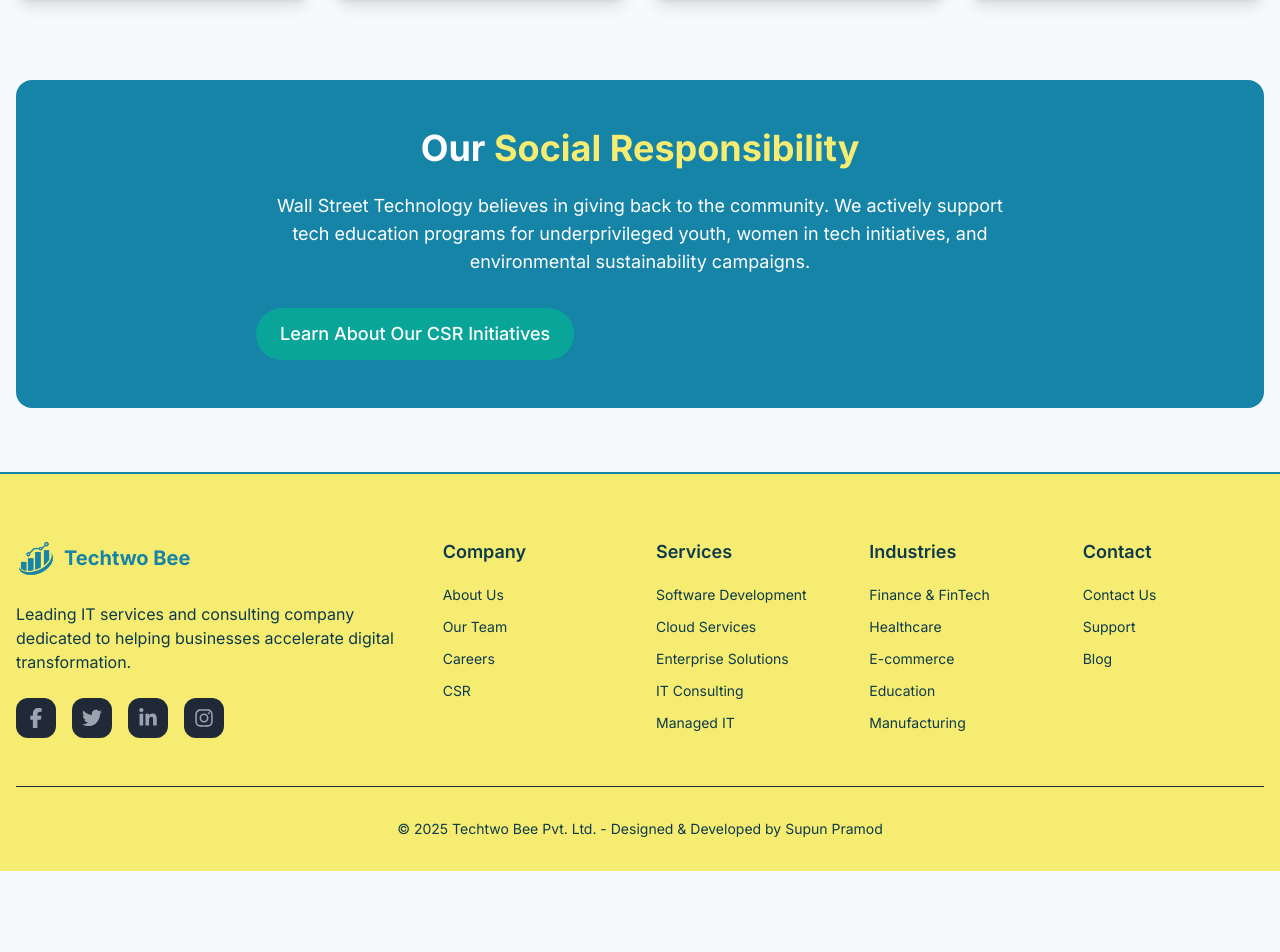
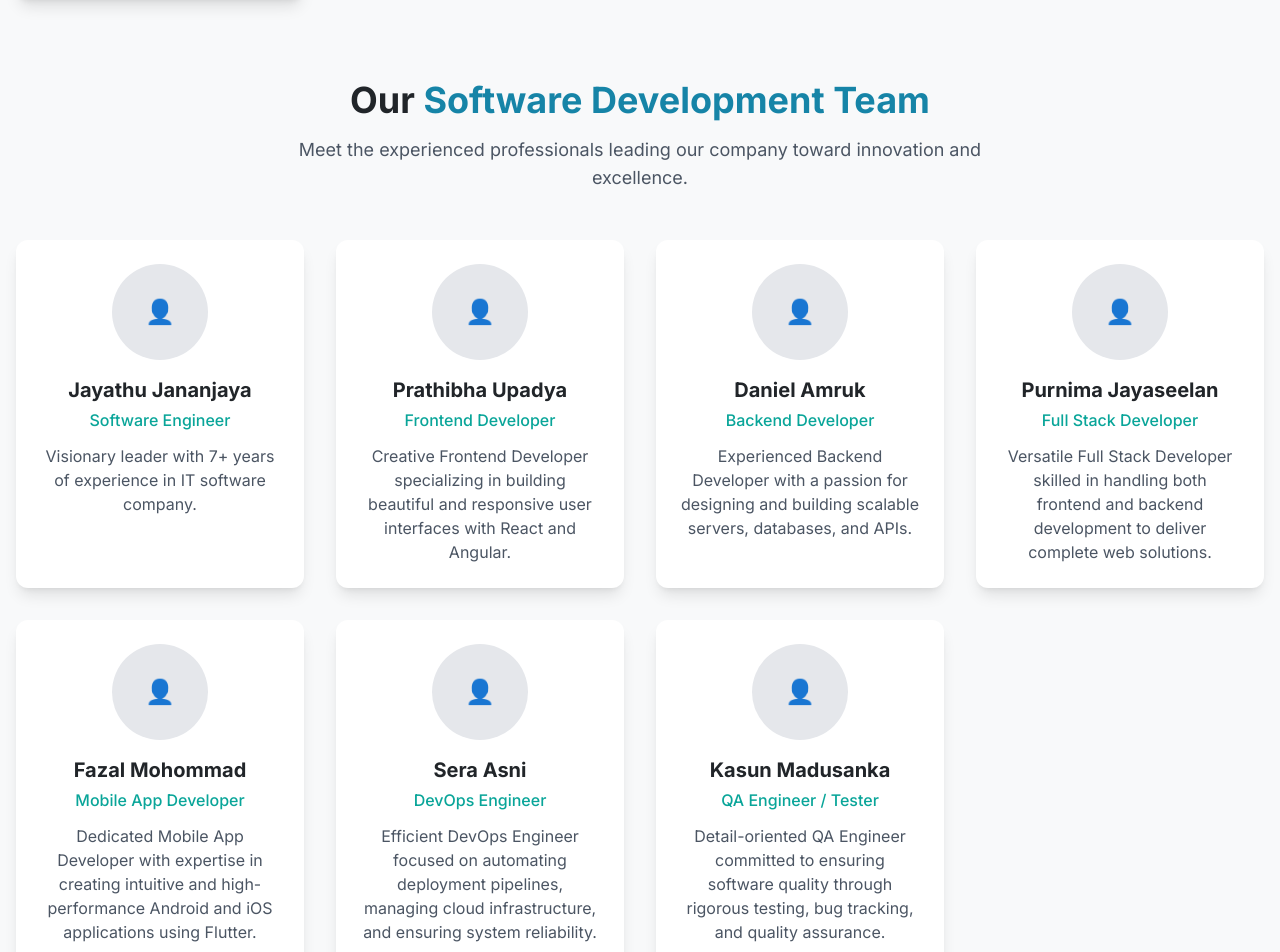
Before and after one commit to supunpramod/Wall-Street-Technology, a React (Vite) app: page /about in a window 1280 px wide. Shown: the part 1580-2532 px from the top of the page. Before the commit the page ends 2451 px from the top, so only its background shows below. Built offline with nearby package versions, Linux system fonts and the light colour scheme.

Commit message:
refactor About component to update team member bios and add Software Development Team section in the layout

```diff
--- a/src/components/layout/Footer.jsx
+++ b/src/components/layout/Footer.jsx
@@ -109,7 +109,7 @@ const Footer = () => {
         </div>
 
         <div className="border-t border-gray-800 mt-8 md:mt-12 pt-6 md:pt-8 text-center text-dark text-sm">
-          <p>&copy; {new Date().getFullYear()} Techtwo Bee Pvt. Ltd. - Designed & Developed by Supun Pramod</p>
+          <p>&copy; {new Date().getFullYear()} Techtwo Bee Pvt. Ltd. - Designed & Developed by Supun Pramod (Techtwo Bee Team)</p>
         </div>
       </div>
     </motion.footer>
--- a/src/components/pages/About.jsx
+++ b/src/components/pages/About.jsx
@@ -8,7 +8,7 @@ const About = () => {
     {
       name: 'Jayani Ishara',
       position: 'CEO',
-      bio: 'Visionary leader with 15+ years of experience in IT strategy and business transformation.',
+      bio: 'Visionary leader with 9+ years of experience in IT strategy and business transformation.',
       image: '/team/jayani.jpg',
     },
     {
@@ -29,6 +29,59 @@ const About = () => {
       bio: 'Operations expert with a focus on process optimization and client satisfaction.',
       image: '/team/hushani.jpg',
     },
+    {
+      name: 'Supun Pramod',
+      position: 'Project Manager',
+      bio: 'Experienced Project Manager dedicated to optimizing processes and ensuring project success from start to finish. Committed to delivering high-quality results and exceeding client expectations',
+      image: '/team/hushani.jpg',
+    },
+  ];
+
+
+
+  const Softwaredevelopmentteam = [
+    {
+    name: 'Jayathu Jananjaya',
+    position: 'Software Engineer',
+    bio: 'Visionary leader with 7+ years of experience in IT software company.',
+    image: '/team/jayathu.jpg',
+  },
+  {
+    name: 'Prathibha Upadya',
+    position: 'Frontend Developer',
+    bio: 'Creative Frontend Developer specializing in building beautiful and responsive user interfaces with React and Angular.',
+    image: '/team/prathibha.jpg',
+  },
+  {
+    name: 'Daniel Amruk',
+    position: 'Backend Developer',
+    bio: 'Experienced Backend Developer with a passion for designing and building scalable servers, databases, and APIs.',
+    image: '/team/daniel.jpg',
+  },
+  {
+    name: 'Purnima Jayaseelan',
+    position: 'Full Stack Developer',
+    bio: 'Versatile Full Stack Developer skilled in handling both frontend and backend development to deliver complete web solutions.',
+    image: '/team/purnima.jpg',
+  },
+  {
+    name: 'Fazal Mohommad',
+    position: 'Mobile App Developer',
+    bio: 'Dedicated Mobile App Developer with expertise in creating intuitive and high-performance Android and iOS applications using Flutter.',
+    image: '/team/fazal.jpg',
+  },
+  {
+    name: 'Sera Asni',
+    position: 'DevOps Engineer',
+    bio: 'Efficient DevOps Engineer focused on automating deployment pipelines, managing cloud infrastructure, and ensuring system reliability.',
+    image: '/team/sera.jpg',
+  },
+  {
+    name: 'Kasun Madusanka',
+    position: 'QA Engineer / Tester',
+    bio: 'Detail-oriented QA Engineer committed to ensuring software quality through rigorous testing, bug tracking, and quality assurance.',
+    image: '/team/kasun.jpg',
+  }
   ];
 
   return (
@@ -137,6 +190,40 @@ const About = () => {
           </div>
         </div>
 
+        {/* Software Development Team */}
+
+        <div className="mb-20">
+          <div className="text-center max-w-3xl mx-auto mb-12">
+            <h2 className="text-3xl md:text-4xl font-bold mb-4">Our <span className="text-primary">Software Development Team</span></h2>
+            <p className="text-lg text-gray-600">
+              Meet the experienced professionals leading our company toward innovation and excellence.
+            </p>
+          </div>
+
+          <div className="grid grid-cols-1 md:grid-cols-2 lg:grid-cols-4 gap-8">
+            {Softwaredevelopmentteam.map((member, index) => (
+              <motion.div
+                key={index}
+                initial={{ opacity: 0, y: 30 }}
+                whileInView={{ opacity: 1, y: 0 }}
+                viewport={{ once: true }}
+                transition={{ duration: 0.5, delay: index * 0.1 }}
+              >
+                <Card className="h-full text-center">
+                  <div className="p-6">
+                    <div className="w-24 h-24 mx-auto bg-gray-200 rounded-full mb-4 flex items-center justify-center">
+                      <span className="text-2xl">👤</span>
+                    </div>
+                    <h3 className="text-xl font-bold mb-1">{member.name}</h3>
+                    <p className="text-secondary font-medium mb-3">{member.position}</p>
+                    <p className="text-gray-600">{member.bio}</p>
+                  </div>
+                </Card>
+              </motion.div>
+            ))}
+          </div>
+        </div>
+
         {/* Why Choose Us */}
         <div className="mb-20">
           <div className="text-center max-w-3xl mx-auto mb-12">
```
